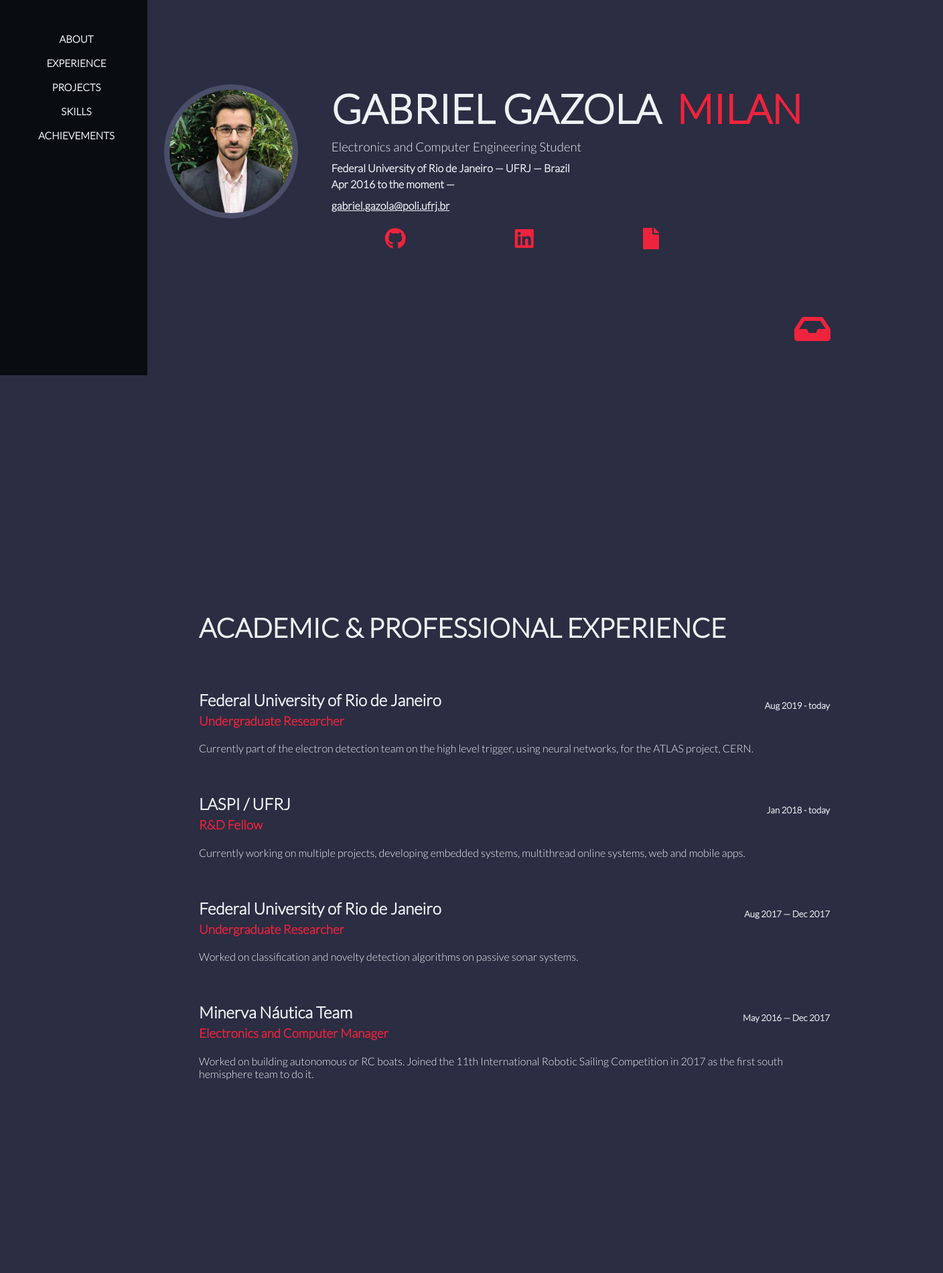
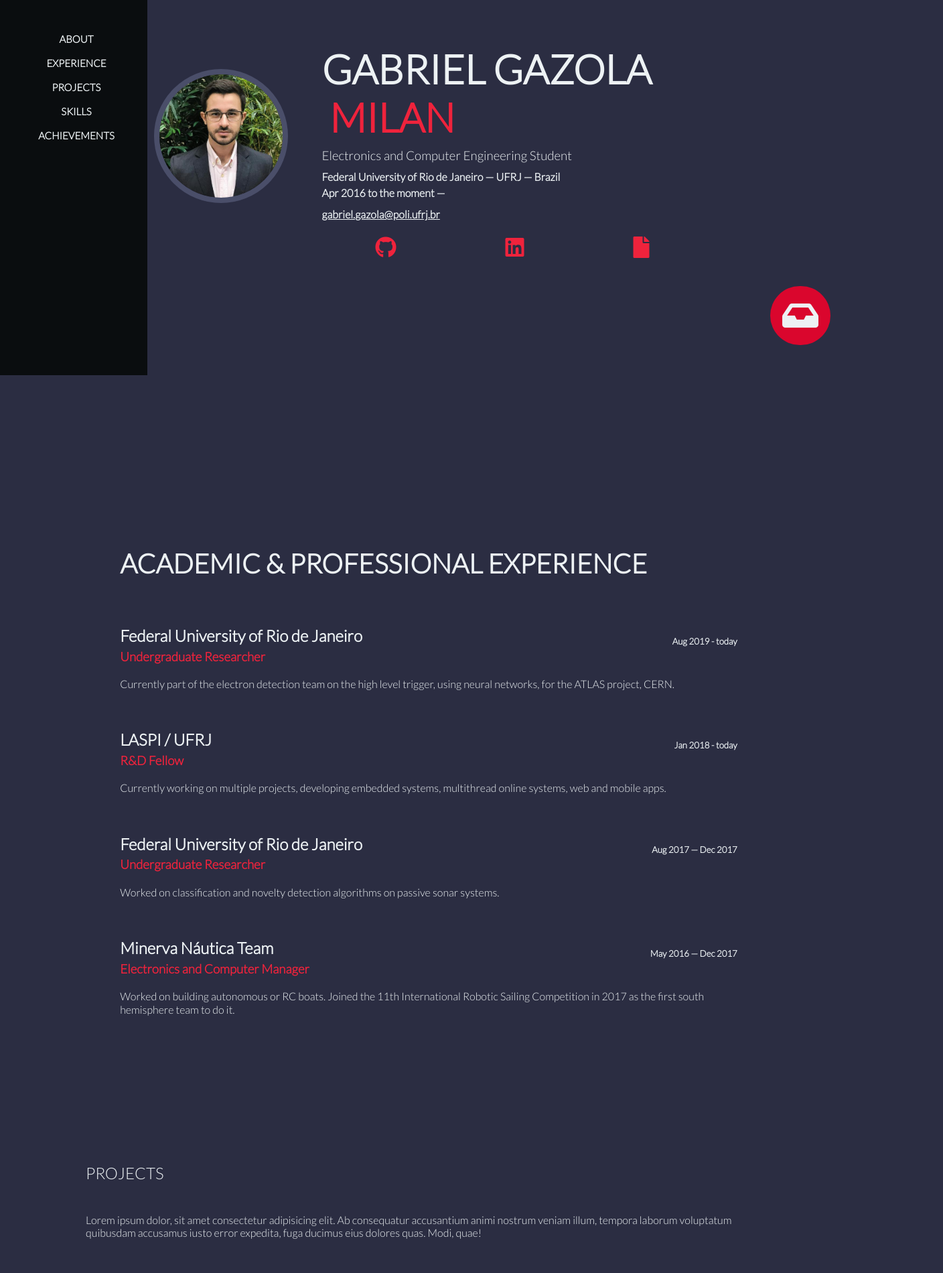
Before and after one commit to matheusmereb/portfolio-gaz, a plain HTML site: page Gazola/index.html in a window 1280 px wide. Shown: the part 240-2140 px from the top of the page at 67% size, 1408 px wide, since content can reach past the window. Drawn offline with nearby package versions, Linux system fonts and the light colour scheme.

Commit message:
General styling issues being adressed. Version full of bugs, beginning to clean code

```diff
--- a/Gazola/css/style.css
+++ b/Gazola/css/style.css
@@ -23,15 +23,18 @@ body {
   font-family: "Lato", sans-serif;
   color: #333;
   line-height: 1.6;
-  height: 100vh;
-  width: 100vw;
   background-size: cover;
   background-blend-mode: soft-light;
-  display: grid;
   align-items: center;
   justify-content: center;
   flex: 0 0 10em;
   margin: 0% 10%;
+}
+
+#section {
+  min-height: 100vh;
+  position: relative;
+  left: 220px;
 }
 
 a {
@@ -54,12 +57,16 @@ p {
   position: fixed;
   right: 40px;
   bottom: 40px;
-  color: var(--terciary-color);
+  color: var(--light-color);
   text-decoration: none;
+  padding: 20px 18px;
+  border-radius: 200px;
+  background: #da062d;
 }
 
 .btn-holder a:hover {
-  color: var(--secondary-color);
+  color: #dbd9d9;
+  background: var(--secondary-color);
 }
 
 .btn-holder {
@@ -97,8 +104,9 @@ p {
 
 /* Showcase */
 .showcase {
-  margin: 35% 0;
+  min-height: 100vh;
   left: 220px;
+  padding: 30% 10%;
 }
 
 .showcase h4,
--- a/Gazola/index.html
+++ b/Gazola/index.html
@@ -5,6 +5,7 @@
     <meta http-equiv="X-UA-Compatible" content="IE=edge">
     <meta name="viewport" content="width=device-width, initial-scale=1.0">
     <link rel="stylesheet" href="css/style.css">
+    <link rel="stylesheet" href="css/utilities.css">
     <link rel="stylesheet" href="https://cdnjs.cloudflare.com/ajax/libs/font-awesome/5.15.3/css/all.min.css" integrity="sha512-iBBXm8fW90+nuLcSKlbmrPcLa0OT92xO1BIsZ+ywDWZCvqsWgccV3gFoRBv0z+8dLJgyAHIhR35VZc2oM/gI1w==" crossorigin="anonymous" />
     <link rel="stylesheet" href="https://cdn.jsdelivr.net/gh/devicons/devicon@v2.11.0/devicon.min.css">
     <title>Gabriel Gazola Milan</title>
@@ -17,23 +18,22 @@
     </div>
 
     <!-- Sidebar -->
-    <div class="sidenav center">
-       <!--  <div class="pfp">
-            <img src="images/pfp.jpg" alt="Gabriel">
-        </div> -->
+    <div class="sidenav">
+        <div class="center">
             <nav>
                 <a href="#">ABOUT</a>
                 <a href="#experience" id="experience-btn">EXPERIENCE</a>
-            <a href="#">PROJECTS</a>
+                <a href="#projects">PROJECTS</a>
                 <a href="#skills">SKILLS</a>
                 <a href="#">ACHIEVEMENTS</a>
             </nav>
         </div>
+    </div>
 
 
     <!-- Showcase -->
-    <section class="showcase" id="about">
-        <div class="container-showcase grid">
+    <section class="showcase section" id="about">
+        <div class="container-showcase container">
             <div class="pfp">
                 <img src="images/pfp.jpg" alt="Gabriel">
             </div>
@@ -55,8 +55,8 @@
     </section>
 
     <!-- Experience -->
-    <section class="experience" id="experience">
-        <div class="container-exp">
+    <section class="experience section" id="experience">
+        <div class="container-exp container">
             <h1>ACADEMIC & PROFESSIONAL EXPERIENCE</h1>
             <div class="exp-item">
                 <div class="details">
@@ -104,16 +104,24 @@
         </div>
     </section>
 
-    <!-- <section class="projects">
-        <div class="container">
+    <section class="projects section" id="projects">
+        <div class="container-projects container">
             <h1>PROJECTS</h1>
+                <div class="project-card">
+                    <div class="project-img">
+                        <img src="" alt="">
+                    </div>
 
+                    <div class="project-info">
+                        <p>Lorem ipsum dolor, sit amet consectetur adipisicing elit. Ab consequatur accusantium animi nostrum veniam illum, tempora laborum voluptatum quibusdam accusamus iusto error expedita, fuga ducimus eius dolores quas. Modi, quae!</p>
                     </div>
-    </section> -->
+                </div>
+        </div>
+    </section>
 
     <!-- Skills -->
-    <section class="skills" id="skills">
-        <div class="container-skills grid">
+    <section class="skills section" id="skills">
+        <div class="container-skills container">
             <h1>SKILLS</h1>
             <div class="skill-list">
                 <li class="skill-icons tooltip">
```
Also changed, not shown: Gazola/css/utilities.css (added). Lines whose indentation alone changed are shown as unchanged.
